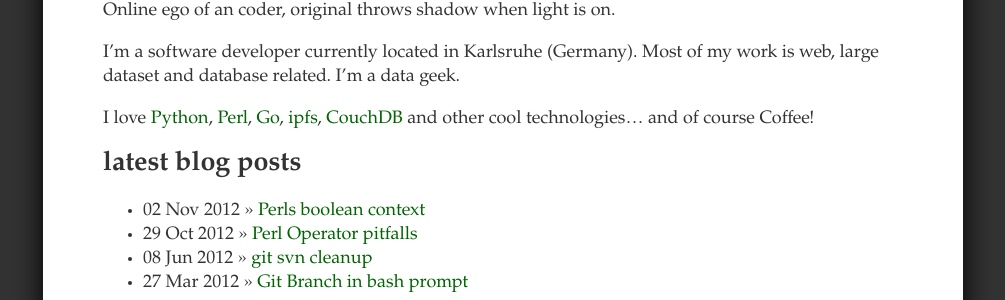
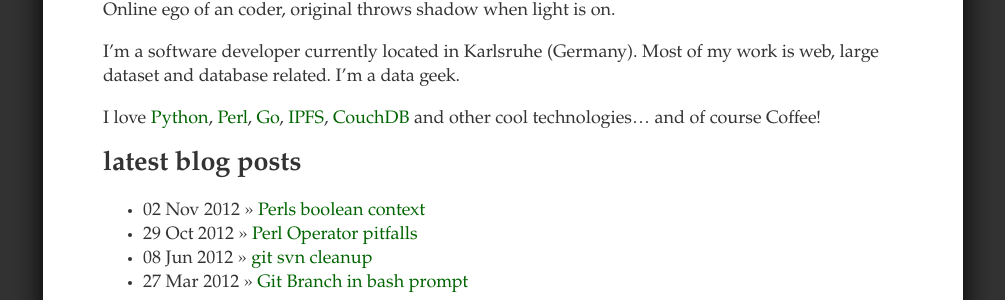
Before and after one commit to toke/toke.de, a Jekyll site: the page built from index.markdown, in a window 1280 px wide. Shown: the part 276-576 px from the top of the page, without its empty margins (137-1142 px from the left). Built offline with Jekyll 4.4.1, drawn with Linux system fonts in a browser that asks for light colours.

Commit message:
ipfs, as a acronym is written in capital letters

```diff
--- a/index.markdown
+++ b/index.markdown
@@ -12,7 +12,7 @@
 I'm a data geek.
 
 I love [Python](http://www.python.org), [Perl](/perl/), [Go](http://golang.org),
-[ipfs](https://ipfs.io/), [CouchDB](http://couchdb.apache.org)
+[IPFS](https://ipfs.io/), [CouchDB](http://couchdb.apache.org)
 and other cool technologies… and of course Coffee!
 
 ## latest blog posts
```
